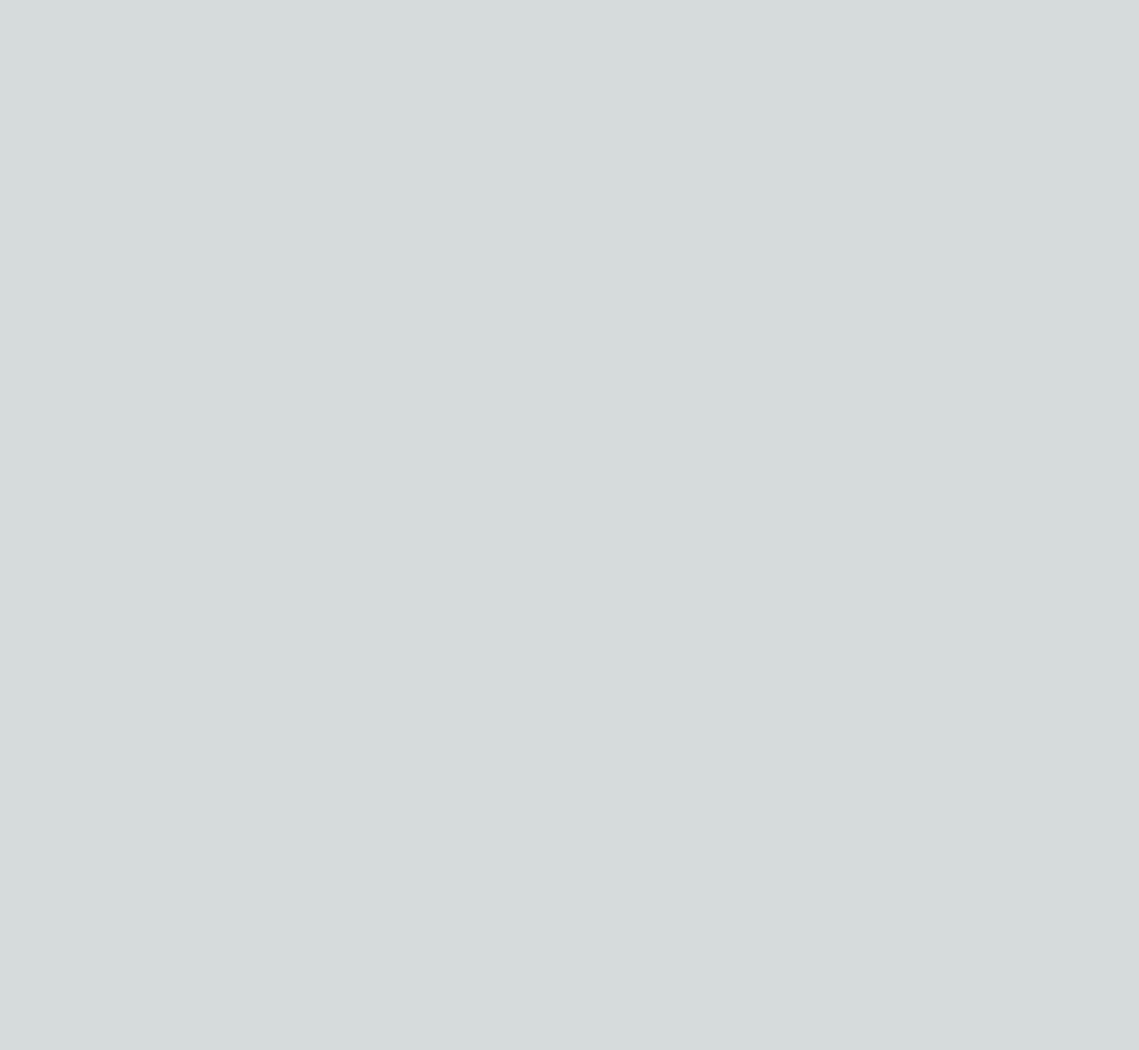
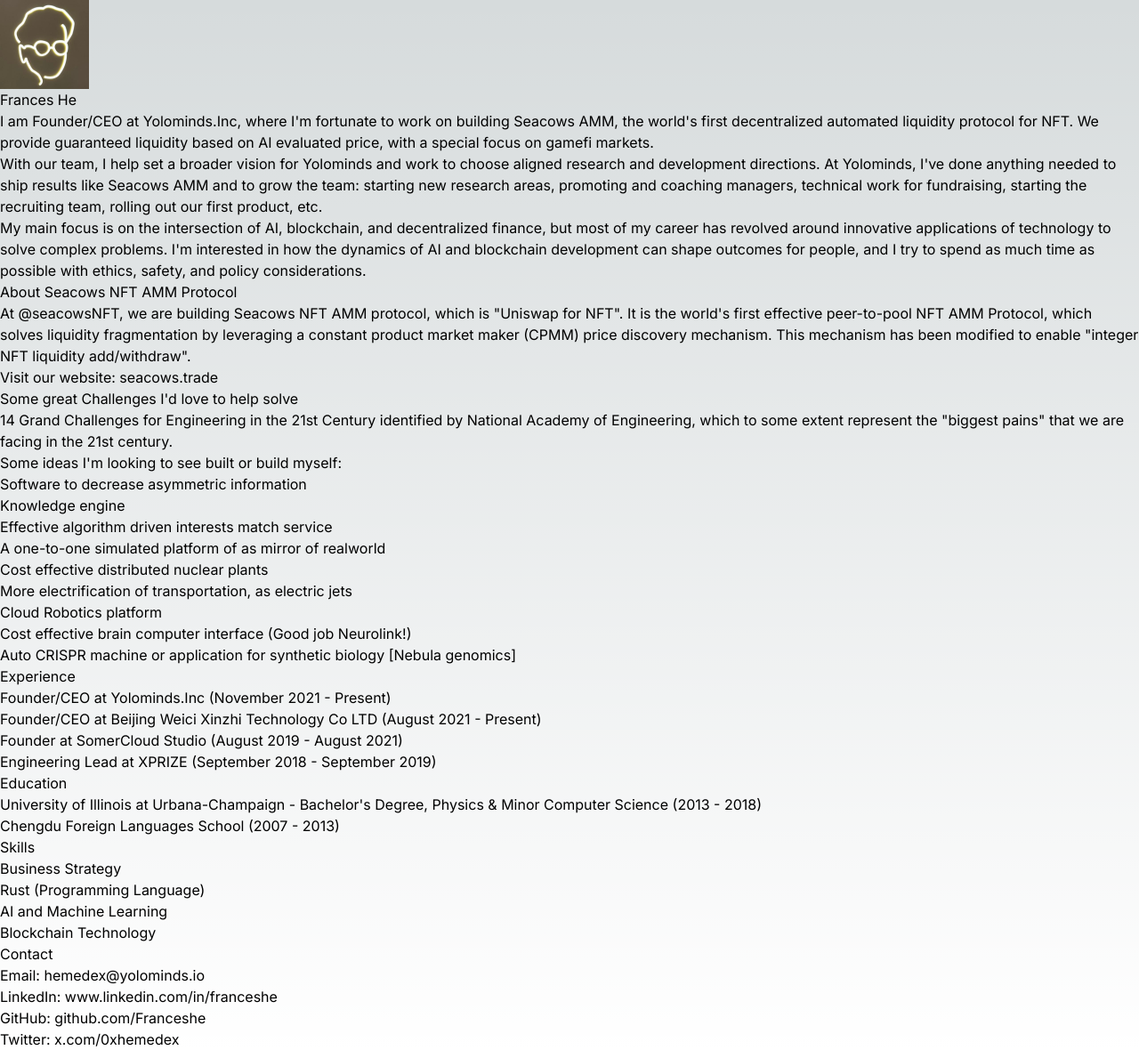
Before and after one commit to Franceshe/profile-update, a Next.js app in the folder your-profile-site/: page / in a window 1280 px wide. Shown: the whole page at 89% size. Before the commit the page ends 800 px from the top, so only its background shows below. Built offline with nearby package versions, Linux system fonts and the light colour scheme.

Commit message:
upload profile pic

```diff
--- a/your-profile-site/package.json
+++ b/your-profile-site/package.json
@@ -11,7 +11,7 @@
   "dependencies": {
     "@vercel/analytics": "^1.3.1",
     "lucide-react": "^0.436.0",
-    "next": "14.2.6",
+    "next": "^14.2.6",
     "react": "^18",
     "react-dom": "^18"
   },
--- a/your-profile-site/src/app/page.tsx
+++ b/your-profile-site/src/app/page.tsx
@@ -1,10 +1,85 @@
-import Image from "next/image"
-import Link from "next/link"
+import Image from "next/image";
+import Link from "next/link";
 
 export default function Home() {
   return (
     <div className="max-w-3xl mx-auto px-4 py-8 font-serif">
-      {/* 这里是之前提供的完整组件代码 */}
+      <div className="mb-8">
+        <Image
+          src="/profile.jpg"
+          alt="Frances He Logo"
+          width={100}
+          height={100}
+          className="rounded-full"
+        />
+      </div>
+      <h1 className="text-4xl font-bold mb-4">Frances He</h1>
+      <p className="mb-4">
+        I am Founder/CEO at Yolominds.Inc, where I'm fortunate to work on building Seacows AMM, the world's first decentralized automated liquidity protocol for NFT. We provide guaranteed liquidity based on AI evaluated price, with a special focus on gamefi markets.
+      </p>
+      <p className="mb-4">
+        With our team, I help set a broader vision for Yolominds and work to choose aligned research and development directions. At Yolominds, I've done anything needed to ship results like Seacows AMM and to grow the team: starting new research areas, promoting and coaching managers, technical work for fundraising, starting the recruiting team, rolling out our first product, etc.
+      </p>
+      <p className="mb-8">
+        My main focus is on the intersection of AI, blockchain, and decentralized finance, but most of my career has revolved around innovative applications of technology to solve complex problems. I'm interested in how the dynamics of AI and blockchain development can shape outcomes for people, and I try to spend as much time as possible with ethics, safety, and policy considerations.
+      </p>
+      <h2 className="text-2xl font-bold mb-4">About Seacows NFT AMM Protocol</h2>
+      <p className="mb-4">
+        At <Link href="https://twitter.com/seacowsNFT" className="text-blue-600 hover:underline">@seacowsNFT</Link>, we are building Seacows NFT AMM protocol, which is "Uniswap for NFT". It is the world's first effective peer-to-pool NFT AMM Protocol, which solves liquidity fragmentation by leveraging a constant product market maker (CPMM) price discovery mechanism. This mechanism has been modified to enable "integer NFT liquidity add/withdraw".
+      </p>
+      <p className="mb-8">
+        Visit our website: <Link href="https://seacows.trade" className="text-blue-600 hover:underline">seacows.trade</Link>
+      </p>
+      <h2 className="text-2xl font-bold mb-4">Some great Challenges I'd love to help solve</h2>
+      <p className="mb-4">
+        <Link href="https://www.engineeringchallenges.org/challenges.aspx" className="text-blue-600 hover:underline">14 Grand Challenges</Link> for Engineering in the 21st Century identified by National Academy of Engineering, which to some extent represent the "biggest pains" that we are facing in the 21st century.
+      </p>
+      <h2 className="text-2xl font-bold mb-4">Some ideas I'm looking to see built or build myself:</h2>
+      <ul className="list-disc pl-5 mb-8">
+        <li>Software to decrease asymmetric information</li>
+        <li>Knowledge engine</li>
+        <li>Effective algorithm driven interests match service</li>
+        <li>A one-to-one simulated platform of as mirror of realworld</li>
+        <li>Cost effective distributed nuclear plants</li>
+        <li>More electrification of transportation, as electric jets</li>
+        <li>Cloud Robotics platform</li>
+        <li>Cost effective brain computer interface (Good job Neurolink!)</li>
+        <li>Auto CRISPR machine or application for synthetic biology [Nebula genomics]</li>
+      </ul>
+      <h2 className="text-2xl font-bold mb-4">Experience</h2>
+      <ul className="list-disc pl-5 mb-8">
+        <li>Founder/CEO at Yolominds.Inc (November 2021 - Present)</li>
+        <li>Founder/CEO at Beijing Weici Xinzhi Technology Co LTD (August 2021 - Present)</li>
+        <li>Founder at SomerCloud Studio (August 2019 - August 2021)</li>
+        <li>Engineering Lead at XPRIZE (September 2018 - September 2019)</li>
+      </ul>
+      <h2 className="text-2xl font-bold mb-4">Education</h2>
+      <ul className="list-disc pl-5 mb-8">
+        <li>University of Illinois at Urbana-Champaign - Bachelor's Degree, Physics & Minor Computer Science (2013 - 2018)</li>
+        <li>Chengdu Foreign Languages School (2007 - 2013)</li>
+      </ul>
+      <h2 className="text-2xl font-bold mb-4">Skills</h2>
+      <ul className="list-disc pl-5 mb-8">
+        <li>Business Strategy</li>
+        <li>Rust (Programming Language)</li>
+        <li>AI and Machine Learning</li>
+        <li>Blockchain Technology</li>
+      </ul>
+      <h2 className="text-2xl font-bold mb-4">Contact</h2>
+      <ul className="list-disc pl-5 mb-8">
+        <li>
+          Email: <Link href="mailto:hemedex@yolominds.io" className="text-blue-600 hover:underline">hemedex@yolominds.io</Link>
+        </li>
+        <li>
+          LinkedIn: <Link href="https://www.linkedin.com/in/franceshe" className="text-blue-600 hover:underline">www.linkedin.com/in/franceshe</Link>
+        </li>
+        <li>
+          GitHub: <Link href="https://github.com/Franceshe" className="text-blue-600 hover:underline">github.com/Franceshe</Link>
+        </li>
+        <li>
+          Twitter: <Link href="https://x.com/0xhemedex" className="text-blue-600 hover:underline">x.com/0xhemedex</Link>
+        </li>
+      </ul>
     </div>
-  )
+  );
 }
```
Also changed, not shown: your-profile-site/public/profile.jpg (added), 1 other file (tests, documents, lock files or other folders).
